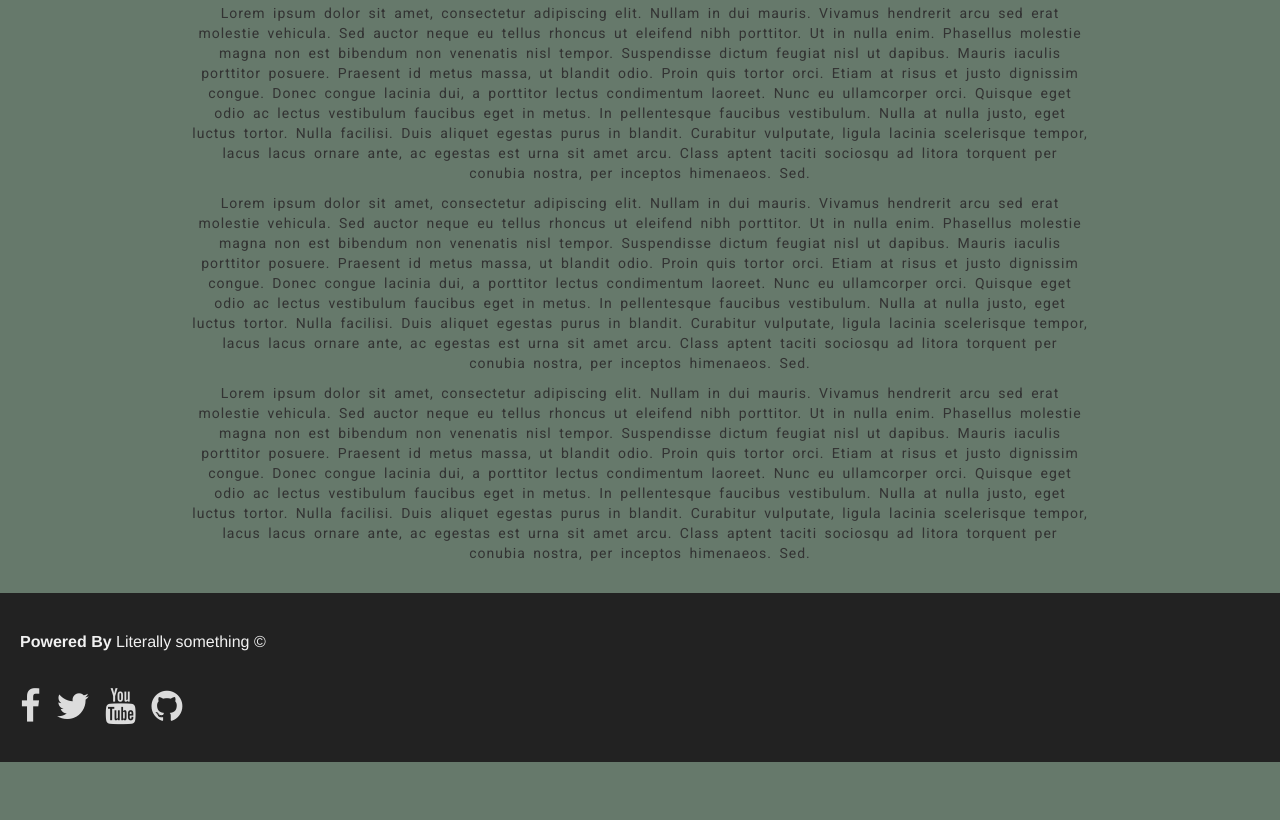
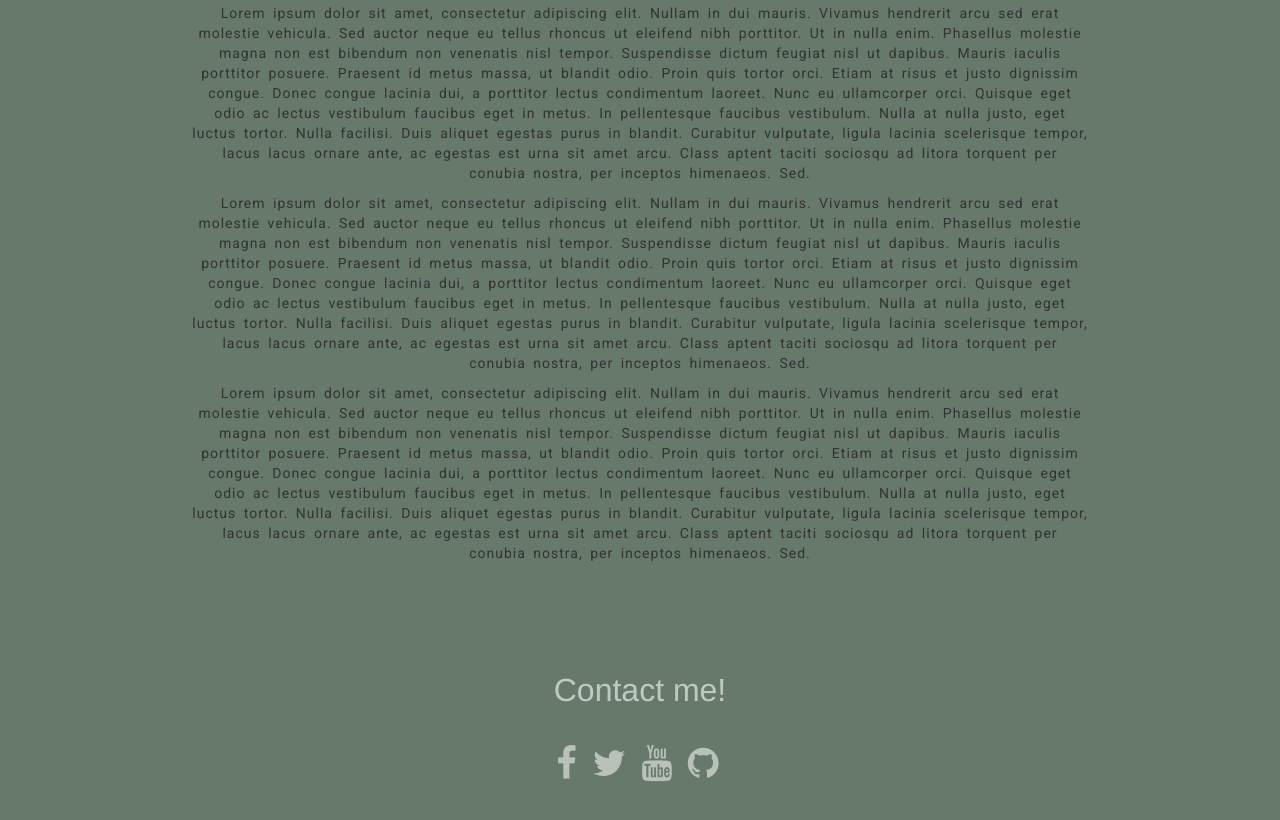
Before and after one commit to c-loera/c-loera.github.io, a plain HTML site: page index.html in a window 1280 px wide. Shown: the part 877-1697 px from the top of the page. Before the commit the page ends 1639 px from the top, so only its background shows below. Drawn offline with nearby package versions, Linux system fonts and the light colour scheme.

Commit message:
wombat Combat
Some CSS style preferences were made in the contact info part

```diff
--- a/index.html
+++ b/index.html
@@ -24,19 +24,19 @@
     <br>
     <!--footer-->
     <div class="footer">
-      <h6><strong>Powered By</strong> Literally something &copy;</h6>
+      <h6>Contact me!</h6>
       <ul class="list-inline">
         <li>
           <a href="#"><i class="fa fa-facebook" aria-hidden="true"></i></a>
         </li>
         <li>
-          <a href="#"><i class="fa fa-twitter" aria-hidden="true"></i></a>
+          <a href="https://twitter.com/yunnghappymeal"><i class="fa fa-twitter" aria-hidden="true"></i></a>
         </li>
         <li>
-          <a href="#"><i class="fa fa-youtube" aria-hidden="true"></i></a>
+          <a href="https://www.youtube.com/channel/UCkoGNfIcaa1H5grMYiLJdAQ"><i class="fa fa-youtube" aria-hidden="true"></i></a>
         </li>
         <li>
-          <a href="#"><i class="fa fa-github" aria-hidden="true"></i></a>
+          <a href="http://github.com/c-loera"><i class="fa fa-github" aria-hidden="true"></i></a>
         </li>
       </ul>
     </div>
--- a/style.css
+++ b/style.css
@@ -56,19 +56,25 @@ a:hover{
   color: #335533;
 }
 .footer{
-  background: #222222;
-  color: #f1f1f1;
+/*  background: #222222;*/
+  text-align: center;
+  color: #C1C9C3;
   font-size: 20px;
-  padding: 20px;
+  padding: 60px 10px 60px 10px;
 }
 .footer h6{
-  font-size: 16px;
+  font-size: 32px;
   padding: 10px 0px 20px 0px;
 }
 .footer a{
+  color: #C1C9C3;
+}
+.footer a:hover{
   color: #f1f1f1;
 }
-.footer a:hover{
-  color: #ffc0cb;
-}
-/*COLOR FOR .FOOTER a0d6b4*/
+
+/*
+Colors I like
+C1C9C3
+
+*/
```
